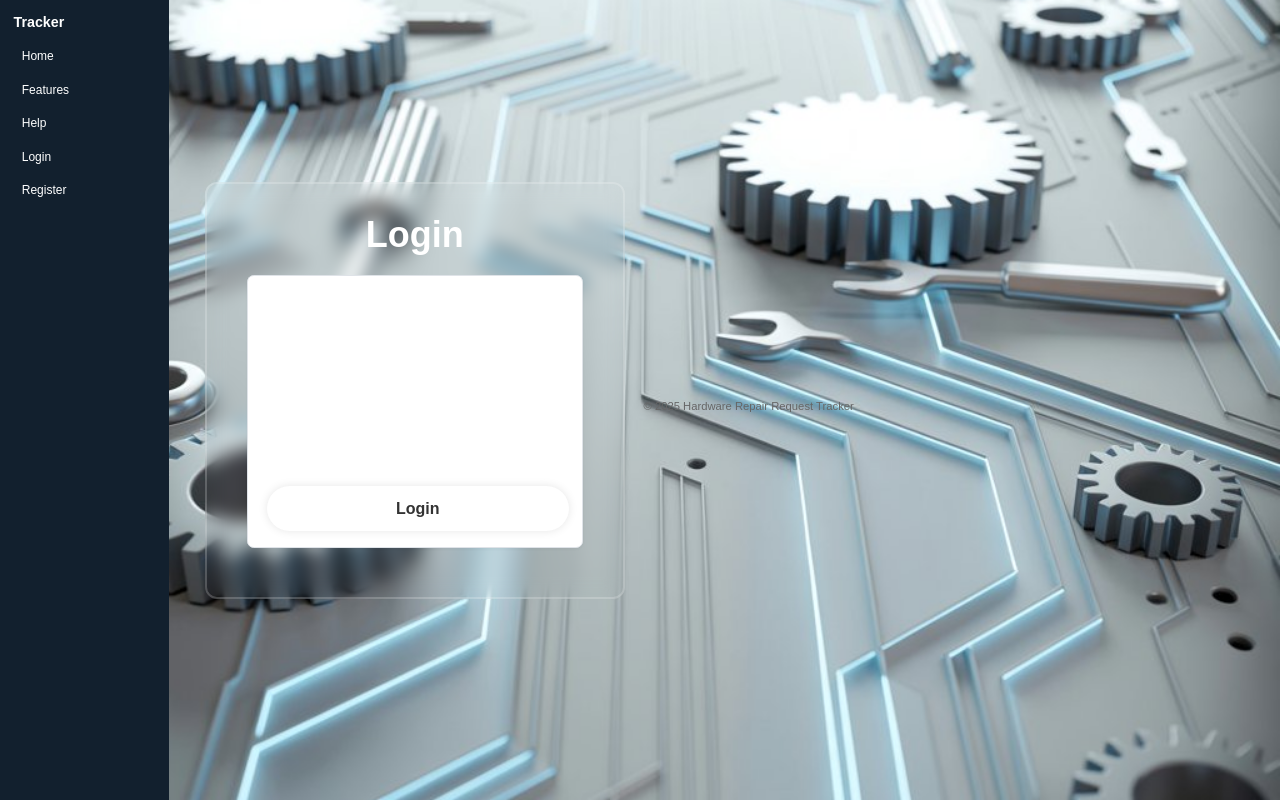
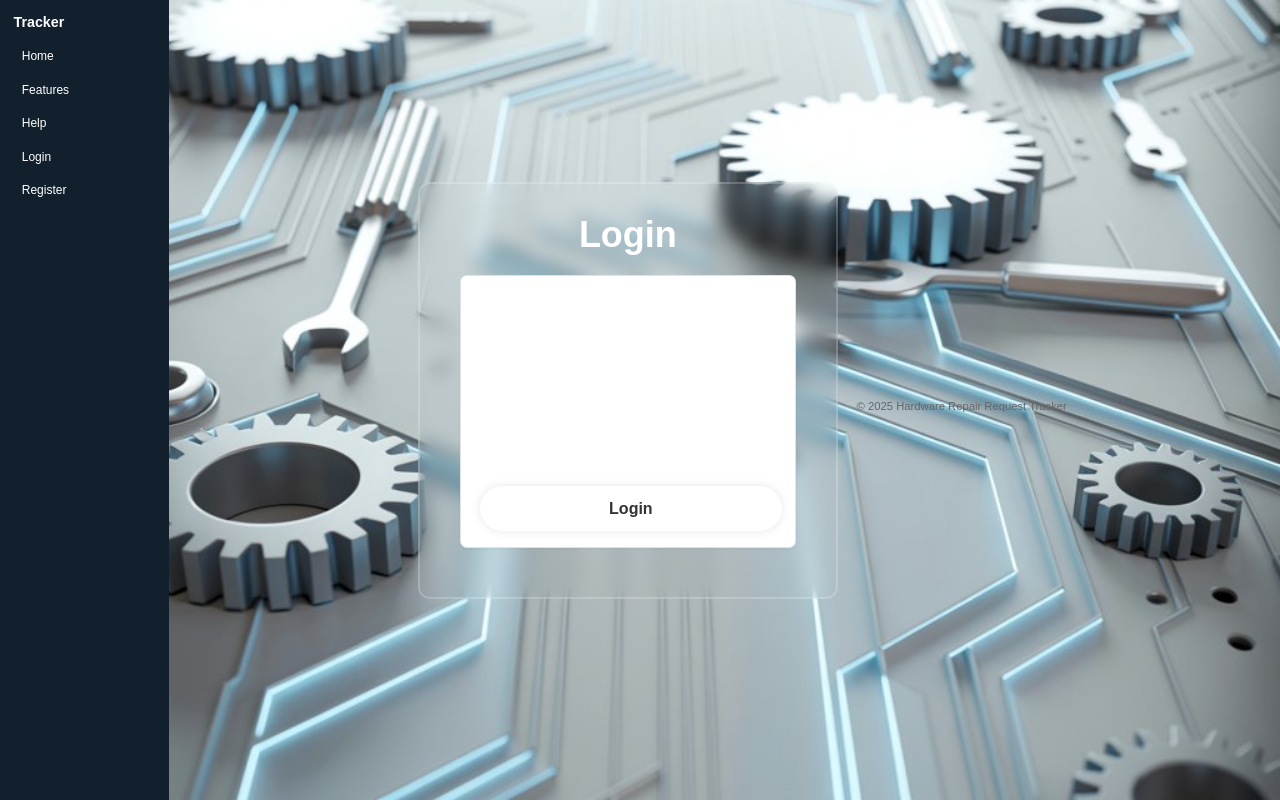
Before and after one commit to HiranthaSandaruwan/Hardware, a PHP site: page /Hardware/auth/login.php in a window 1280 px wide. Run offline with PHP 8.4, Linux system fonts and the light colour scheme; some libraries are stand-ins or nearby versions.

Commit message:
Update style.css

```diff
--- a/assets/css/style.css
+++ b/assets/css/style.css
@@ -14,7 +14,7 @@ html {
 
 body {
     display: flex;
-    justify-contet: center;
+    justify-content: center;
     align-items: center;
     min-height: 100vh;
     color: #222;
```
